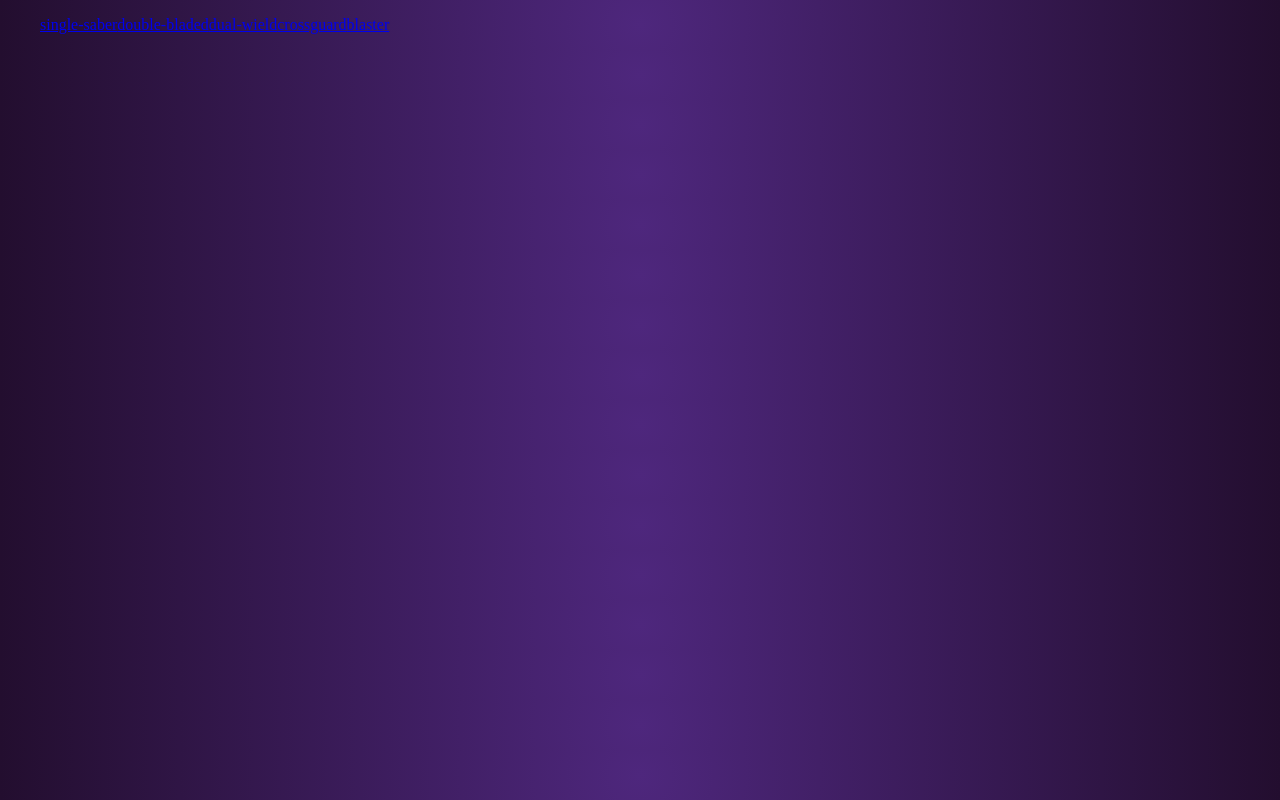
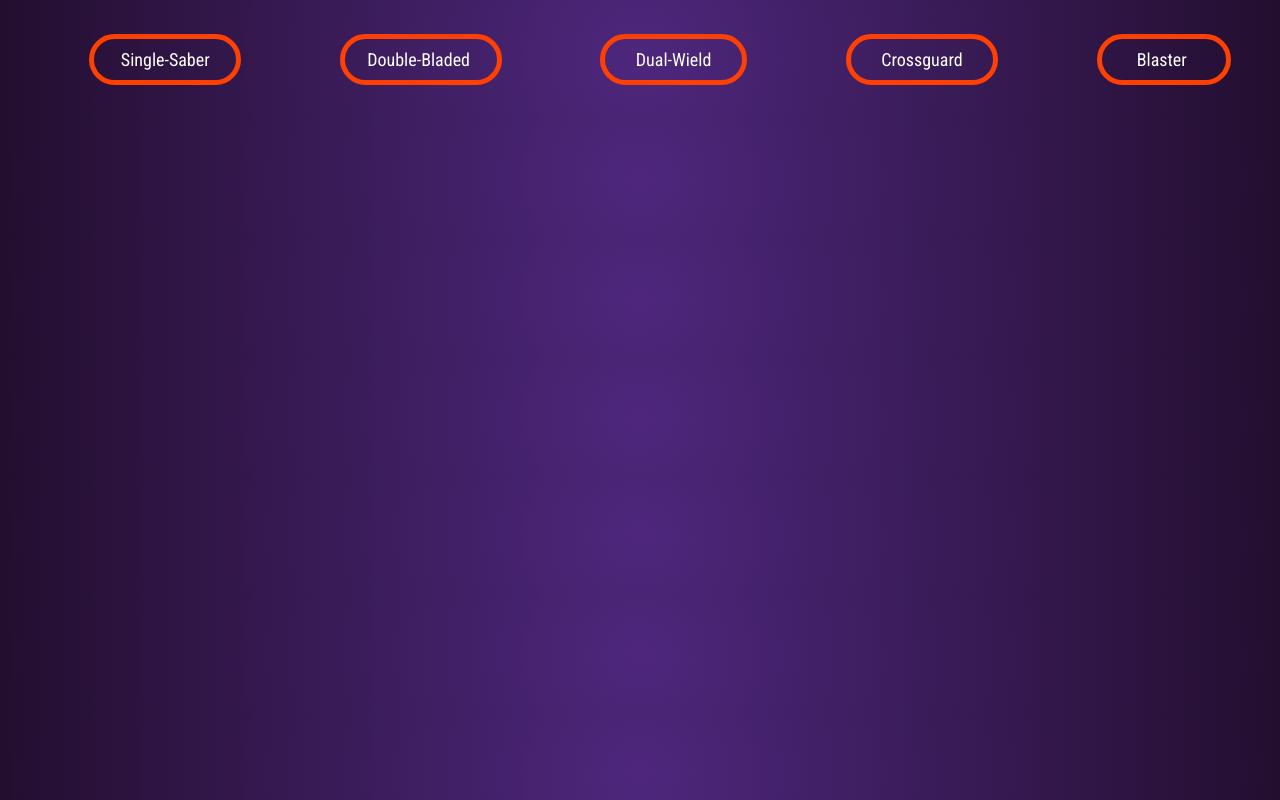
Before and after one commit to devjoshdev/jedi-survivor-stances, a Next.js app: page / in a window 1280 px wide. Built offline with nearby package versions, Linux system fonts and the light colour scheme; a web font is replaced by a local one.

Commit message:
Add styling and formatting

```diff
--- a/components/NavBar.js
+++ b/components/NavBar.js
@@ -1,14 +1,56 @@
 import Link from "next/link";
+import { robotoCondensed } from "@/utils/loadFonts";
+const navBarListStyle = {
+    display: 'flex',
+    justifyContent: 'space-around',
+
+};
+const navElementStyle = {
+    textDecoration: 'none',
+    color: 'white',
+    fontFamily: robotoCondensed.style.fontFamily,
+    fontSize: '18px',
+    borderRadius: "50px",
+    border: '5px solid #FF4000',
+    padding: '10px',
+
+};
+
+const linkStyle = {
+    textDecoration: 'none',
+}
+const formatNavElement = (elem) => {
+    let res = [];
+    let words = elem.split('-');
+    words.forEach(word => {
+        res.push(word[0].toUpperCase() + word.substring(1));
+    })
+    let formatted = res.join('-');
+    while (formatted.length < 20) {
+        if (formatted.length % 2 === 0) {
+            formatted = '\u00A0' + formatted;
+        }
+        else {
+            formatted += '\u00A0';
+        }
+    }
+    return formatted;
+};
 const NavBar = (props) => {
     const data = props.navElements;
     return (
-        <>
-            <nav className={"stances-navbar"}>
-                <ul>
-                    {data.map(elem => <Link key={elem} href={`/stances/${elem}`}>{elem}</Link>)}
+        <div>
+            <nav>
+                <ul style={navBarListStyle}>
+                    {data.map(elem =>
+                        <Link style={linkStyle} key={elem} href={`/stances/${elem}`}>
+                            <p style={navElementStyle}
+                            onMouseEnter={(e) => {e.target.style.boxShadow = '0 4px 8px 0 rgba(255, 64, 0, 0.5)'}}
+                            onMouseLeave={(e) => {e.target.style.boxShadow = 'none'}}>{formatNavElement(elem)}</p>
+                        </Link>)}
                 </ul>
             </nav>
-        </>
+        </div>
     );
 };
 
```
